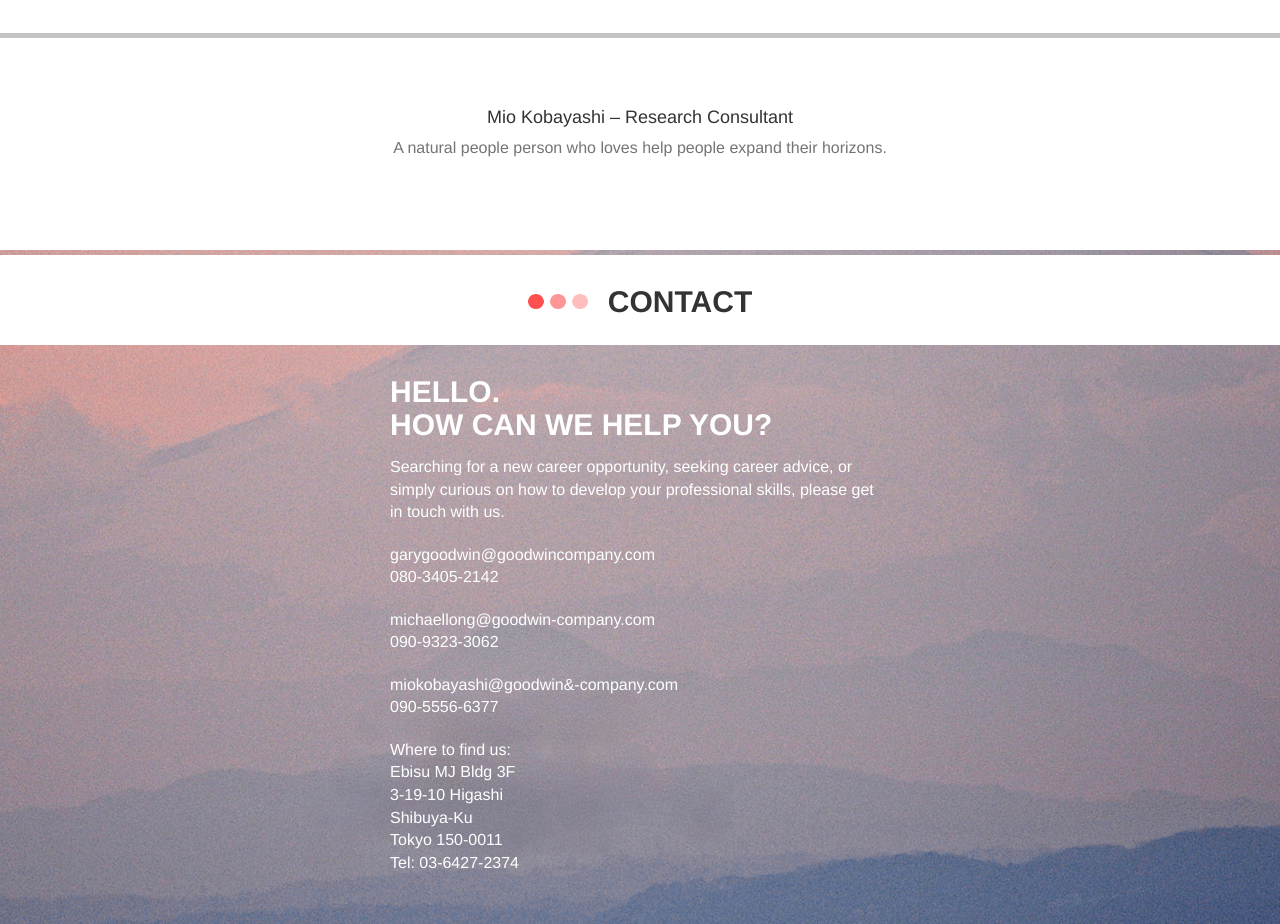
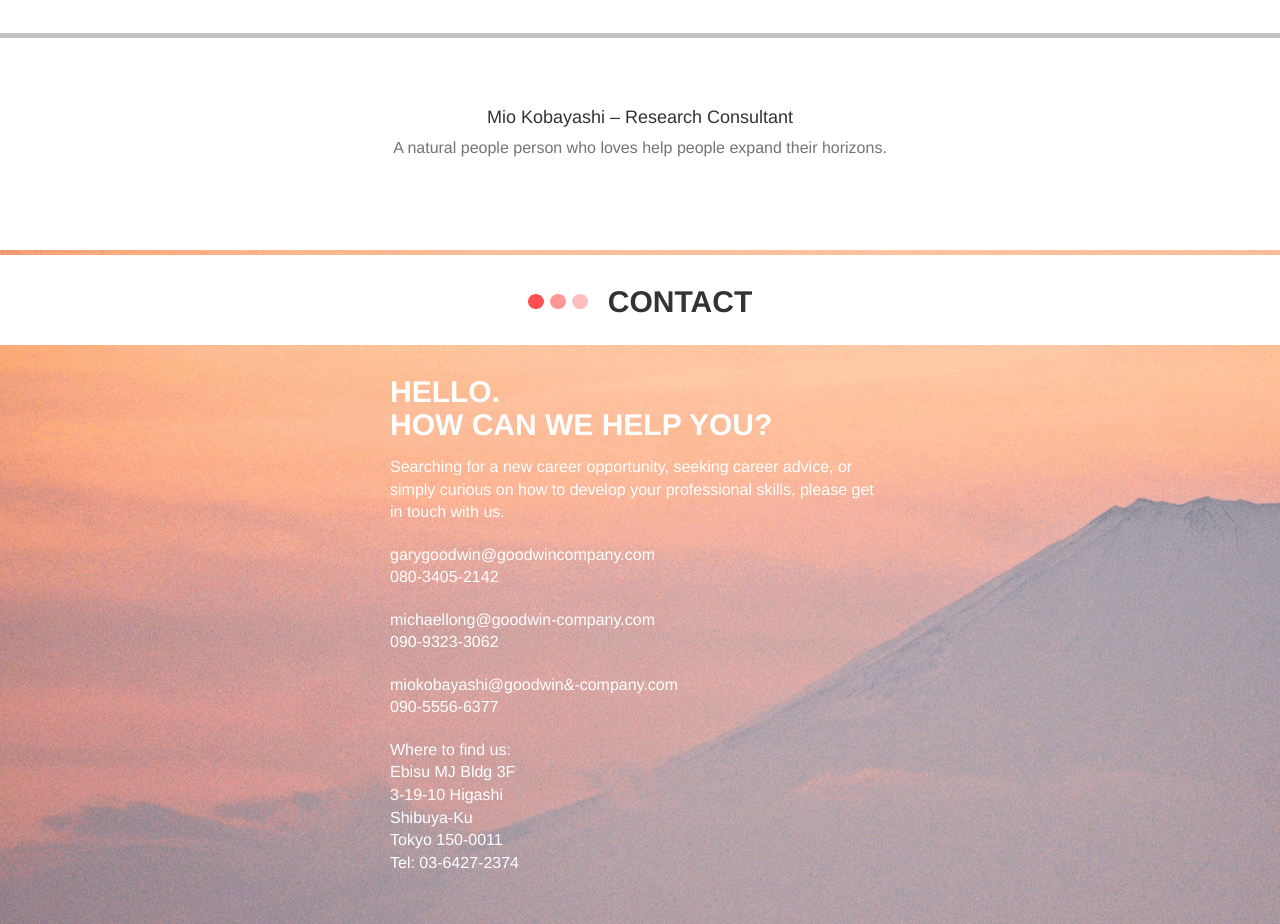
Before and after one commit to BGazsi/goodwin_main, a PHP site: page / in a window 1280 px wide. Shown: the part 3348-4272 px from the top of the page. Run offline with PHP 8.4, Linux system fonts and the light colour scheme; some libraries are stand-ins or nearby versions.

Commit message:
block__six hatterkep igazitas

```diff
--- a/css/style.css
+++ b/css/style.css
@@ -466,7 +466,6 @@ h3 {
 .block__six {
     background-image: url('../img/wp6-min.png');
     background-repeat: no-repeat;
-    background-position: center;
 }
 
 p.email {
```
